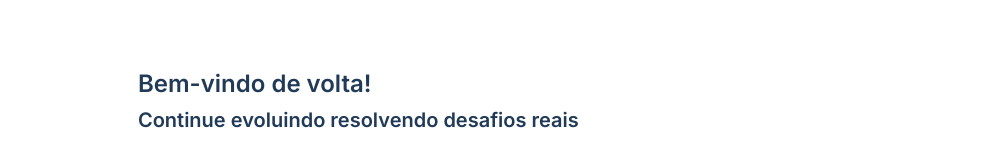
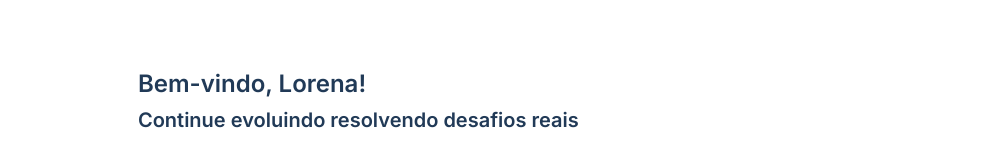
Before and after one commit to juninhos-comunidade/thecoders, a React (Vite) app in the folder thecoders-cases/: page /lobby in a window 1280 px wide. Shown: the part 184-344 px from the top of the page, without its empty margins (147-1132 px from the left). Built offline with nearby package versions, Linux system fonts and the light colour scheme.

Commit message:
✨ feat(lobby): personaliza a saudação com o nome do usuário

```diff
--- a/thecoders-cases/src/pages/lobby/index.jsx
+++ b/thecoders-cases/src/pages/lobby/index.jsx
@@ -6,13 +6,15 @@ import CardCases from "../../components/card-cases";
 
 export default function Lobby() {
 
+    const user = "Lorena";
+
     return (
         <>
 			<Navbar nivel="E" />
 
             <div className="container-lobby">
                 <div className="textos">
-                    <h3>Bem-vindo de volta!</h3>
+                    <h3>Bem-vindo, {user}!</h3>
                     <div className="title">Continue evoluindo resolvendo desafios reais</div>
                 </div>
 
```
